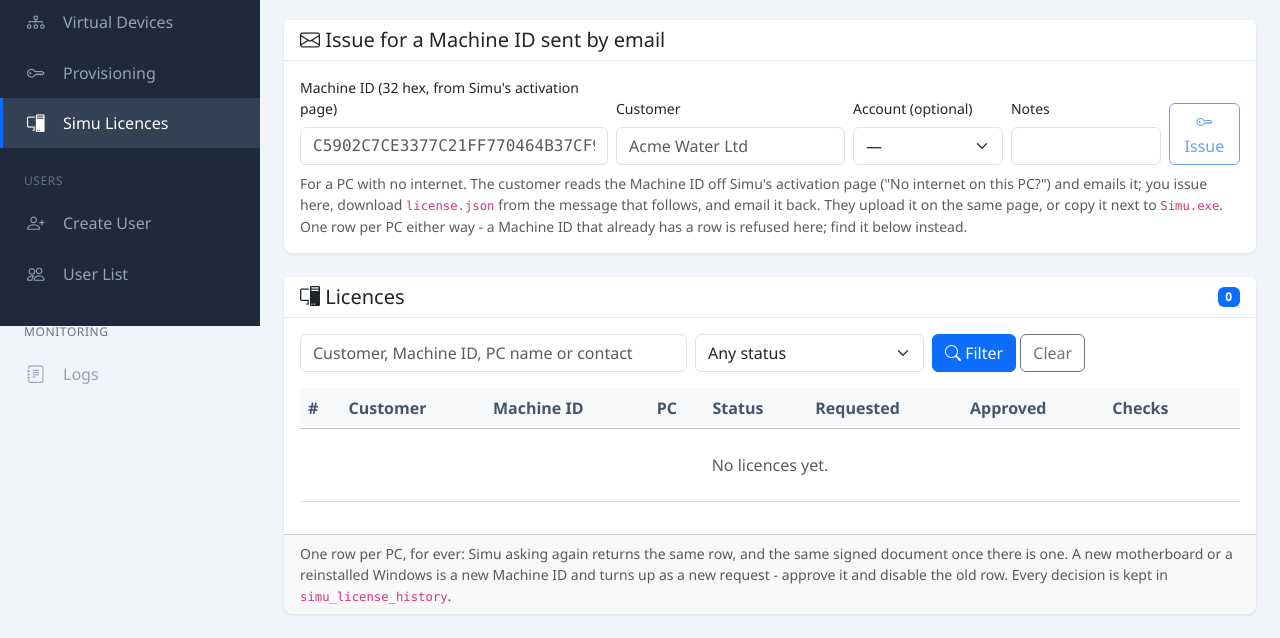
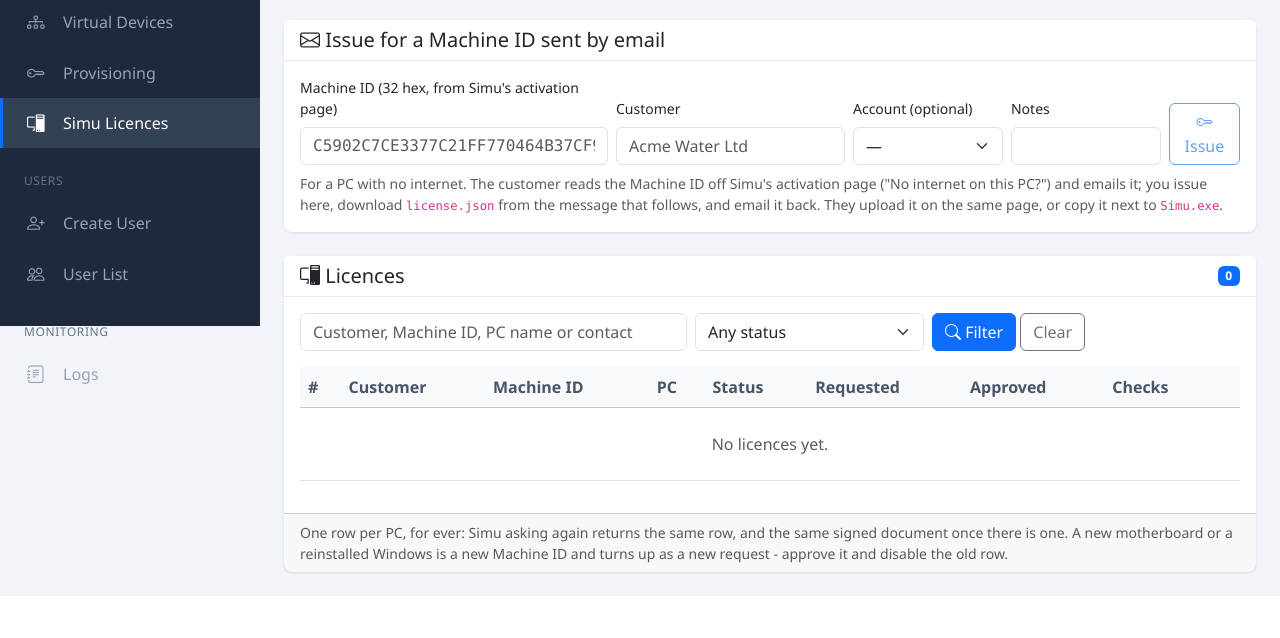
Before and after one commit to AllaYar1988/orca_backend, a PHP site: page /admin/simu_licenses.php in a window 1280 px wide. Shown: the part 474-1112 px from the top of the page. After the commit the page ends 1070 px from the top, so only its background shows below. Run offline with PHP 8.4, Linux system fonts and the light colour scheme; a user stored in the database is signed in; data that the repository does not hold is empty.

Commit message:
Two sentences the admin does not need on the licence page
The offline-issue help no longer explains that a known Machine ID is
refused: the form says so itself when it happens. The Licences footer no
longer names the history table; where decisions are kept is a database
fact, not something to read while approving.

Co-Authored-By: Claude Fable 5.1 <noreply@anthropic.com>

```diff
--- a/admin/simu_licenses.php
+++ b/admin/simu_licenses.php
@@ -448,8 +448,7 @@ include 'includes/header.php';
         <div class="form-text mt-2">
             For a PC with no internet. The customer reads the Machine ID off Simu's activation page ("No internet on this PC?")
             and emails it; you issue here, download <code>license.json</code> from the message that follows, and email it back.
-            They upload it on the same page, or copy it next to <code>Simu.exe</code>. One row per PC either way - a Machine ID
-            that already has a row is refused here; find it below instead.
+            They upload it on the same page, or copy it next to <code>Simu.exe</code>.
         </div>
     </div>
 </div>
@@ -554,7 +553,7 @@ include 'includes/header.php';
     <div class="card-footer text-muted small">
         One row per PC, for ever: Simu asking again returns the same row, and the same signed document once there is one.
         A new motherboard or a reinstalled Windows is a new Machine ID and turns up as a new request - approve it and disable
-        the old row. Every decision is kept in <code>simu_license_history</code>.
+        the old row.
     </div>
 </div>
 
```
